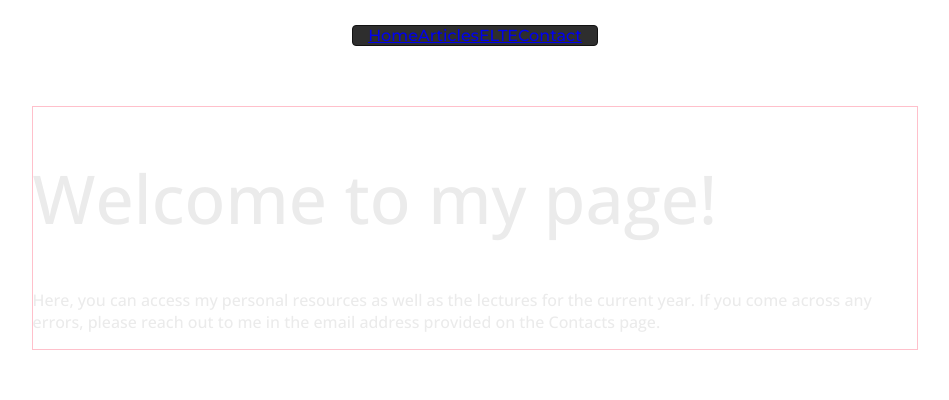
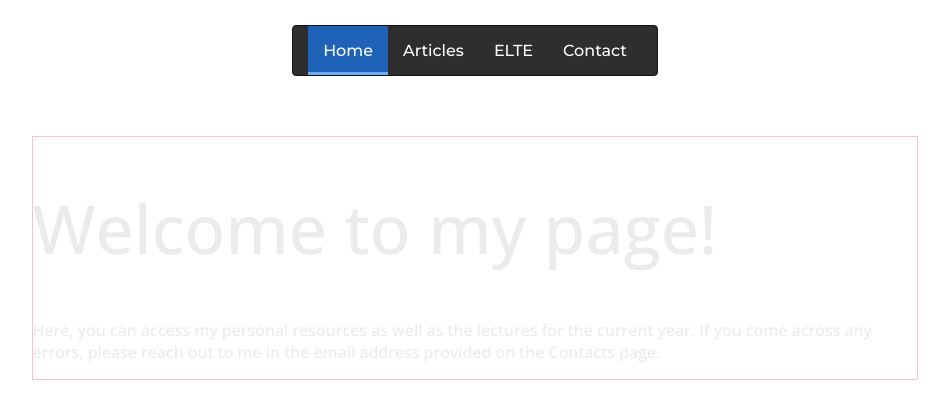
Before and after one commit to vegh-barnabas/veghbarni, a Next.js app: page / in a window 1280 px wide. Shown: the top 400 px of the page, without its empty margins (165-1114 px from the left). Built offline with nearby package versions, Linux system fonts and the light colour scheme.

Commit message:
fix(navbar): fix navbar porting issues

```diff
--- a/src/app/components/navbar/navbar.module.css
+++ b/src/app/components/navbar/navbar.module.css
@@ -36,7 +36,7 @@
     border: 1px solid var(--bg-color);
 }
 
-.navbar-item {
+.navbarItem {
     background-color: var(--navbar-color);
 
     padding: 15px;
@@ -52,7 +52,7 @@
     user-select: none;
 }
 
-.navbar-item:hover {
+.navbarItem:hover {
     background-color: var(--navbar-item-hover-color);
 
     transition: background-color 0.5s, box-shadow 0.2s;
@@ -60,7 +60,7 @@
     box-shadow: inset 0 -3px 0 #6baaf8;
 }
 
-.navbar a.active {
+.navbarActive {
     background-color: var(--navbar-item-click-color);
 
     transition: background-color 0.2s, box-shadow 0.2s;
--- a/src/app/components/navbar/navbar.tsx
+++ b/src/app/components/navbar/navbar.tsx
@@ -1,19 +1,24 @@
+'use client'
+
 import Link from 'next/link'
 import styles from './navbar.module.css'
+import { usePathname } from 'next/navigation'
 
 export default function Navbar() {
+    const pathName = usePathname()
+
     return (
         <nav className={styles.navbar}>
-            <Link href='/' className={styles.navbarItem}>
+            <Link href='/' scroll={false} className={`${styles.navbarItem} ${pathName === '/' ? styles.navbarActive : ''}`}>
                 Home
             </Link>
-            <Link href='/articles' className={styles.navbarItem}>
+            <Link href='/articles' scroll={false} className={`${styles.navbarItem} ${pathName === '/articles' ? styles.navbarActive : ''}`}>
                 Articles
             </Link>
-            <Link href='/elte' className={styles.navbarItem}>
+            <Link href='/elte' scroll={false} className={`${styles.navbarItem} ${pathName === '/elte' ? styles.navbarActive : ''}`}>
                 ELTE
             </Link>
-            <Link href='/contact' className={styles.navbarItem}>
+            <Link href='/contact' scroll={false} className={`${styles.navbarItem} ${pathName === '/contact' ? styles.navbarActive : ''}`}>
                 Contact
             </Link>
         </nav>
```
